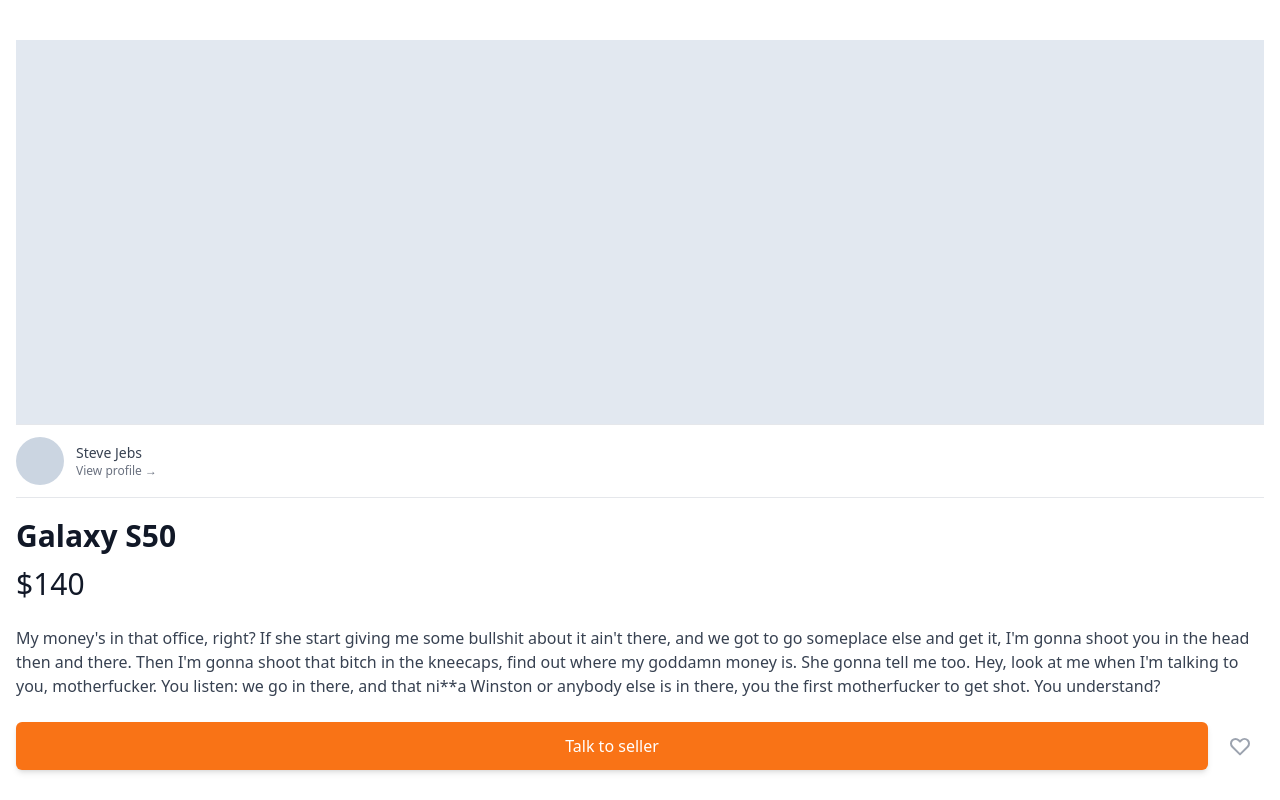
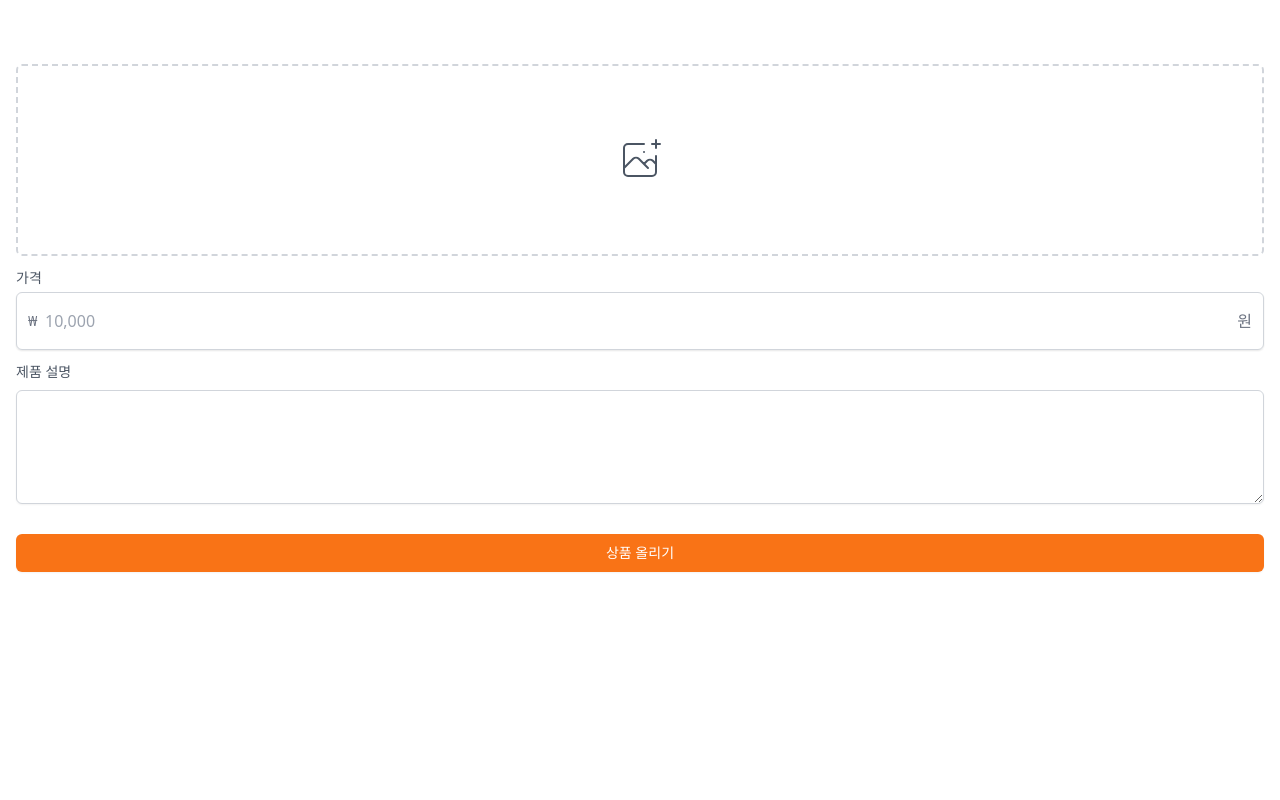
Before and after one commit to iamminho/customer-manage-app, a Next.js app: page /items/upload in a window 1280 px wide. Shown: the top 800 px of the page. Built offline with nearby package versions, Linux system fonts and the light colour scheme.

Commit message:
upload item

```diff
--- a/pages/enter.tsx
+++ b/pages/enter.tsx
@@ -47,13 +47,14 @@
           </div>
         </div>
         <form className="flex flex-col mt-8">
-          <label className="text-sm font-medium text-gray-600">
+          <label htmlFor="input" className="text-sm font-medium text-gray-600">
             {method === "email" ? "Email address" : null}
             {method === "phone" ? "Phone number" : null}
           </label>
           <div className="mt-2">
             {method === "email" ? (
               <input
+                id="input"
                 className="appearance-none w-full px-3 py-2
                 border-gray-300 my-3 rounded-md shadow-sm placeholder-gray-400
                 focus:outline-none focus:ring-orange-500 focus:border-orange-500"
@@ -72,6 +73,7 @@
                   +82
                 </span>
                 <input
+                  id="input"
                   type="number"
                   required
                   className=" appearance-none w-full px-3 py-2 rounded-r-md shadow-sm placeholder-gray-400
--- /dev/null
+++ b/pages/items/upload.tsx
@@ -0,0 +1,77 @@
+import type { NextPage } from "next";
+
+const Upload: NextPage = () => {
+  return (
+    <div className="px-4 py-16">
+      <div>
+        <label
+          className="w-full flex items-center justify-center rounded-md
+        hover:border-orange-500 border-2 border-dashed border-gray-300 h-48
+        text-gray-600 hover:text-orange-500 mb-3"
+        >
+          <svg
+            className="h-12 w-12"
+            stroke="currentColor"
+            fill="none"
+            viewBox="0 0 48 48"
+            aria-hidden="true"
+          >
+            <path
+              d="M28 8H12a4 4 0 00-4 4v20m32-12v8m0 0v8a4 4 0 01-4 4H12a4 4 0 01-4-4v-4m32-4l-3.172-3.172a4 4 0 00-5.656 0L28 28M8 32l9.172-9.172a4 4 0 015.656 0L28 28m0 0l4 4m4-24h8m-4-4v8m-12 4h.02"
+              strokeWidth={2}
+              strokeLinecap="round"
+              strokeLinejoin="round"
+            />
+          </svg>
+
+          <input className="hidden" type="file" />
+        </label>
+      </div>
+      <div>
+        <label
+          className="block text-sm font-medium text-gray-600 mb-1"
+          htmlFor="price"
+        >
+          가격
+        </label>
+        <div className="rounded-md shadow-sm relative flex items-center">
+          <div className="absolute left-0 pl-3 flex items-center justify-center">
+            <span className="text-gray-500 text-sm pointer-events-none">₩</span>
+          </div>
+          <input
+            id="price"
+            type="text"
+            placeholder="10,000"
+            className="appearance-none w-full px-3 py-4 pl-7
+                border-gray-300  rounded-md shadow-sm placeholder-gray-400
+                focus:outline-none focus:ring-orange-500 focus:border-orange-500"
+          />
+          <div className="absolute pointer-events-none right-0 pr-3 flex items-center text-gray-500">
+            <span>원</span>
+          </div>
+        </div>
+      </div>
+      <div className="block my-3">
+        <label className="block text-sm font-medium text-gray-600 mb-1">
+          제품 설명
+        </label>
+        <textarea
+          className="mt-1 shadow-sm w-full rounded-md
+         focus:ring-orange-500 focus:border-orange-500
+        border-gray-300"
+          rows={4}
+        />
+      </div>
+      <button
+        className="bg-orange-500 hover:bg-orange-600 text-white py-2 px-4
+          border border-transparent rounded-md shadow-sm text-sm font-medium
+          focus:ring-2 focus:ring-offset-2 focus:ring-orange-500 focus:outline-none
+          mt-3 w-full"
+      >
+        상품 올리기
+      </button>
+    </div>
+  );
+};
+
+export default Upload;
```
